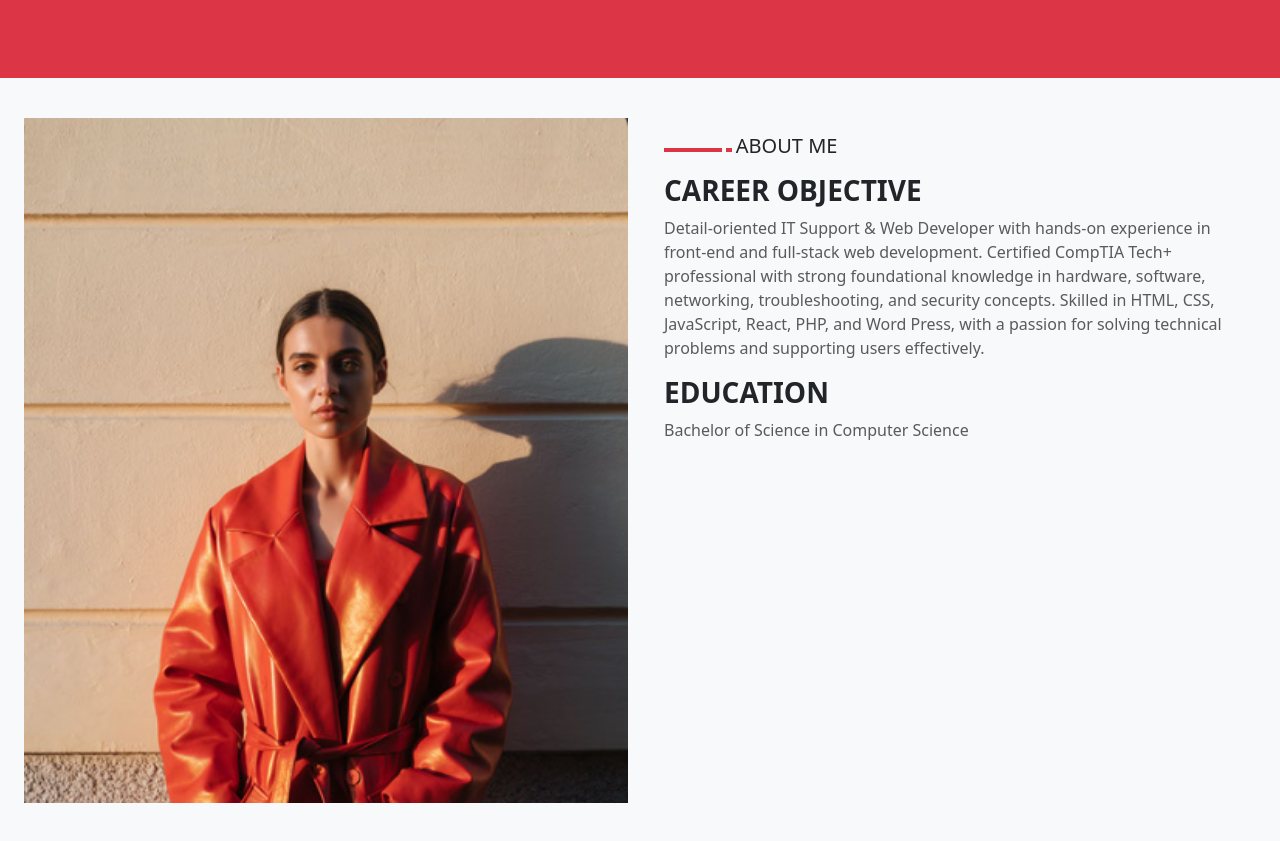
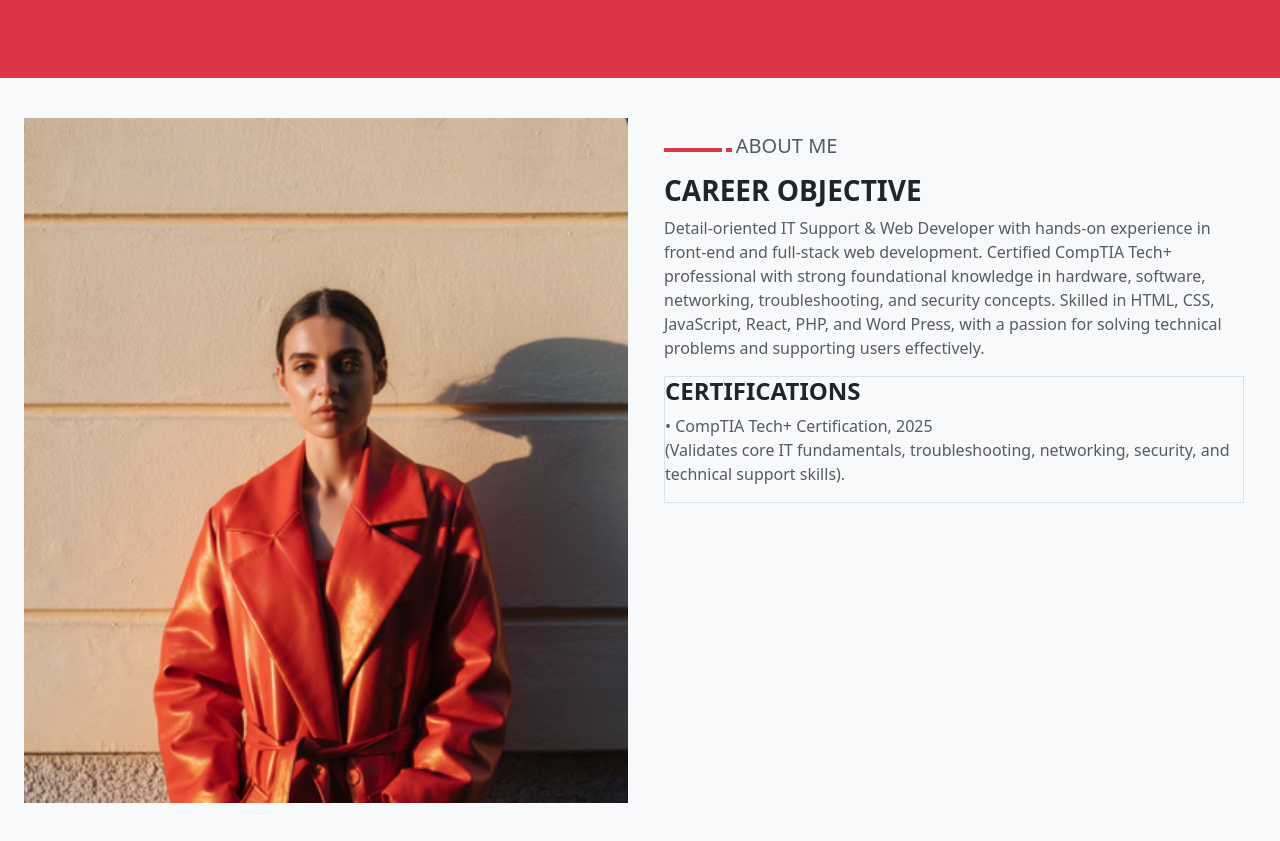
Before and after one commit to johnjerry8749/portflio, a React (Vite) app in the folder frontend/: page / in a window 1280 px wide. Shown: the part 880-1721 px from the top of the page. Built offline with nearby package versions, Linux system fonts and the light colour scheme.

Commit message:
Update About component to enhance styling and add certifications section

```diff
--- a/frontend/src/components/About.jsx
+++ b/frontend/src/components/About.jsx
@@ -22,7 +22,7 @@ const About = () => {
               style={{ width: "1%" }}
             ></div>
 
-            <h3 className="fs-5 text-dark">ABOUT ME</h3>
+            <h3 className="fs-5 text-dark text-muted">ABOUT ME</h3>
           </div>
           <h2 className="fs-3 fw-bolder text-dark mt-2">CAREER OBJECTIVE</h2>
           <p className="text-muted">
@@ -34,10 +34,16 @@ const About = () => {
             passion for solving technical problems and supporting users
             effectively.
           </p>
-            <h2 className="fs-3 fw-bolder text-dark mt-3 P-3">EDUCATION</h2>
-            <p className="text-muted">
-              Bachelor of Science in Computer Science
-            </p>
+          <div classsName=" mt-3">
+            <div className=" border border-dangr mt-2">
+              <h1 className="fs-4 fw-bold text-dark ">CERTIFICATIONS</h1>
+              <p className="text-muted">
+                • CompTIA Tech+ Certification, 2025 <br />
+                (Validates core IT fundamentals, troubleshooting, networking,
+                security, and technical support skills). <br />
+              </p>
+            </div>
+          </div>
         </div>
       </div>
     </div>
```
